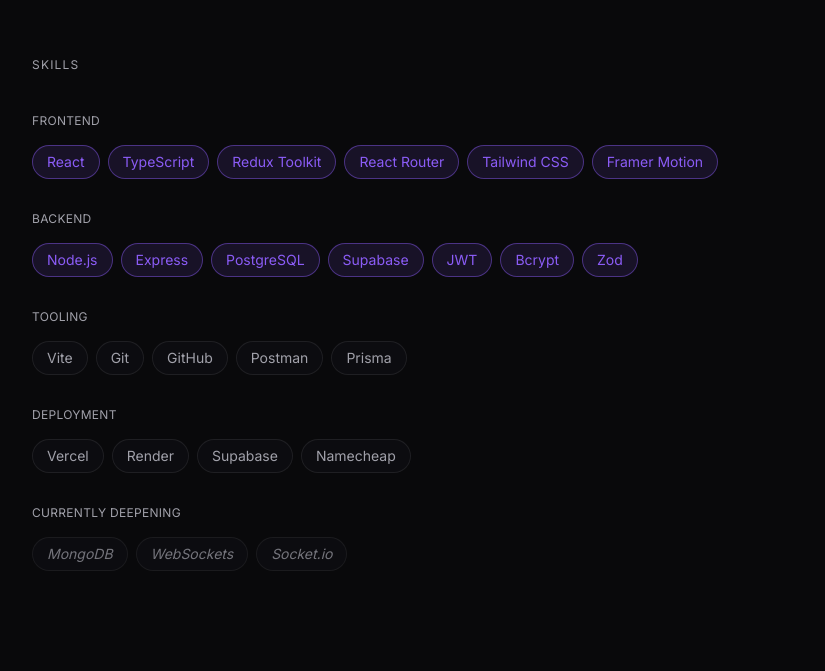
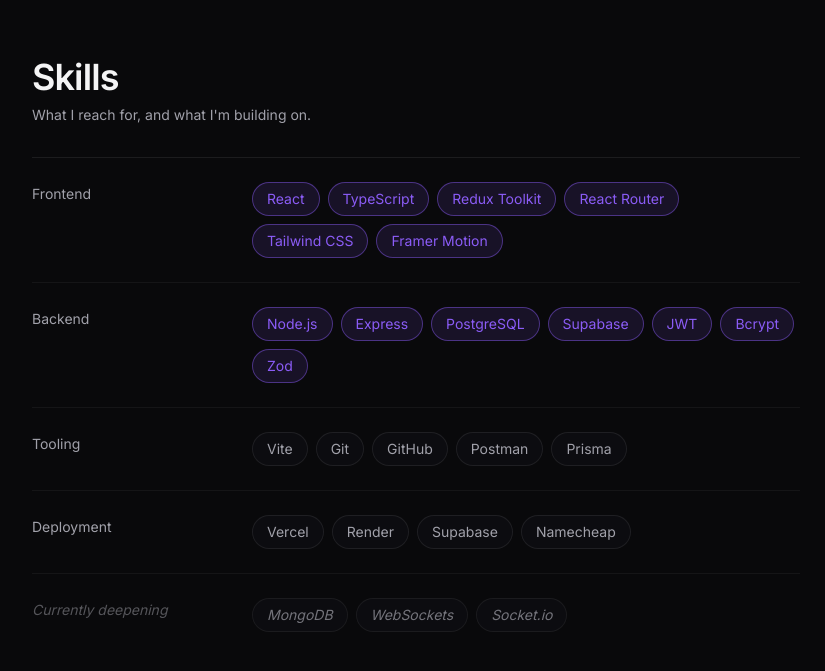
Before and after one commit to Zolender/Z-folio, a React (Vite) app: page / in a window 1280 px wide. Shown: the part 2528-3199 px from the top of the page, without its empty margins (224-1049 px from the left). Built offline with nearby package versions, Linux system fonts and the light colour scheme.

Commit message:
feat: refine Skills component layout and animations for improved readability and aesthetics

```diff
--- a/src/components/sections/Skills.tsx
+++ b/src/components/sections/Skills.tsx
@@ -11,8 +11,8 @@
     hidden: {},
     visible: {
       transition: {
-        staggerChildren: reduced ? 0 : 0.11,
-        delayChildren: reduced ? 0 : 0.3,
+        staggerChildren: reduced ? 0 : 0.1,
+        delayChildren: reduced ? 0 : 0.38,
       },
     },
     past: {},
@@ -21,16 +21,40 @@
   return (
     <SectionWrapper id="skills" from="left">
       <div className="max-w-3xl mx-auto w-full">
+
+        {/* Heading block */}
+        <motion.h2
+          variants={fadeUp}
+          className="text-4xl font-semibold tracking-tight text-ink mb-2"
+        >
+          Skills
+        </motion.h2>
         <motion.p
           variants={fadeUp}
-          className="text-xs tracking-widest uppercase text-muted mb-10"
+          className="text-sm text-muted mb-8 max-w-xs"
         >
-          Skills
+          What I reach for, and what I&apos;m building on.
         </motion.p>
-        <motion.div variants={groupStagger} className="flex flex-col gap-8">
+
+        {/* Top rule */}
+        <motion.div
+          variants={fadeUp}
+          className="h-px bg-white/8 mb-0"
+        />
+
+        {/* Skill groups — definition-list style */}
+        <motion.div variants={groupStagger} className="flex flex-col">
           {skillGroups.map((group) => (
-            <motion.div key={group.category} variants={fadeUp}>
-              <p className="text-xs tracking-wide uppercase text-muted mb-4">
+            <motion.div
+              key={group.category}
+              variants={fadeUp}
+              className="grid grid-cols-1 sm:grid-cols-[180px_1fr] gap-x-10 gap-y-3 py-6 border-b border-white/5 last:border-b-0"
+            >
+              <p
+                className={`text-sm font-medium mt-0.5 shrink-0 ${
+                  group.learning ? "text-muted/50 italic" : "text-muted"
+                }`}
+              >
                 {group.category}
               </p>
               <div className="flex flex-wrap gap-2">
@@ -38,13 +62,20 @@
                   <StackTag
                     key={tool}
                     label={tool}
-                    variant={group.highlighted ? "core" : group.learning ? "learning" : "supporting"}
+                    variant={
+                      group.highlighted
+                        ? "core"
+                        : group.learning
+                        ? "learning"
+                        : "supporting"
+                    }
                   />
                 ))}
               </div>
             </motion.div>
           ))}
         </motion.div>
+
       </div>
     </SectionWrapper>
   );
```
